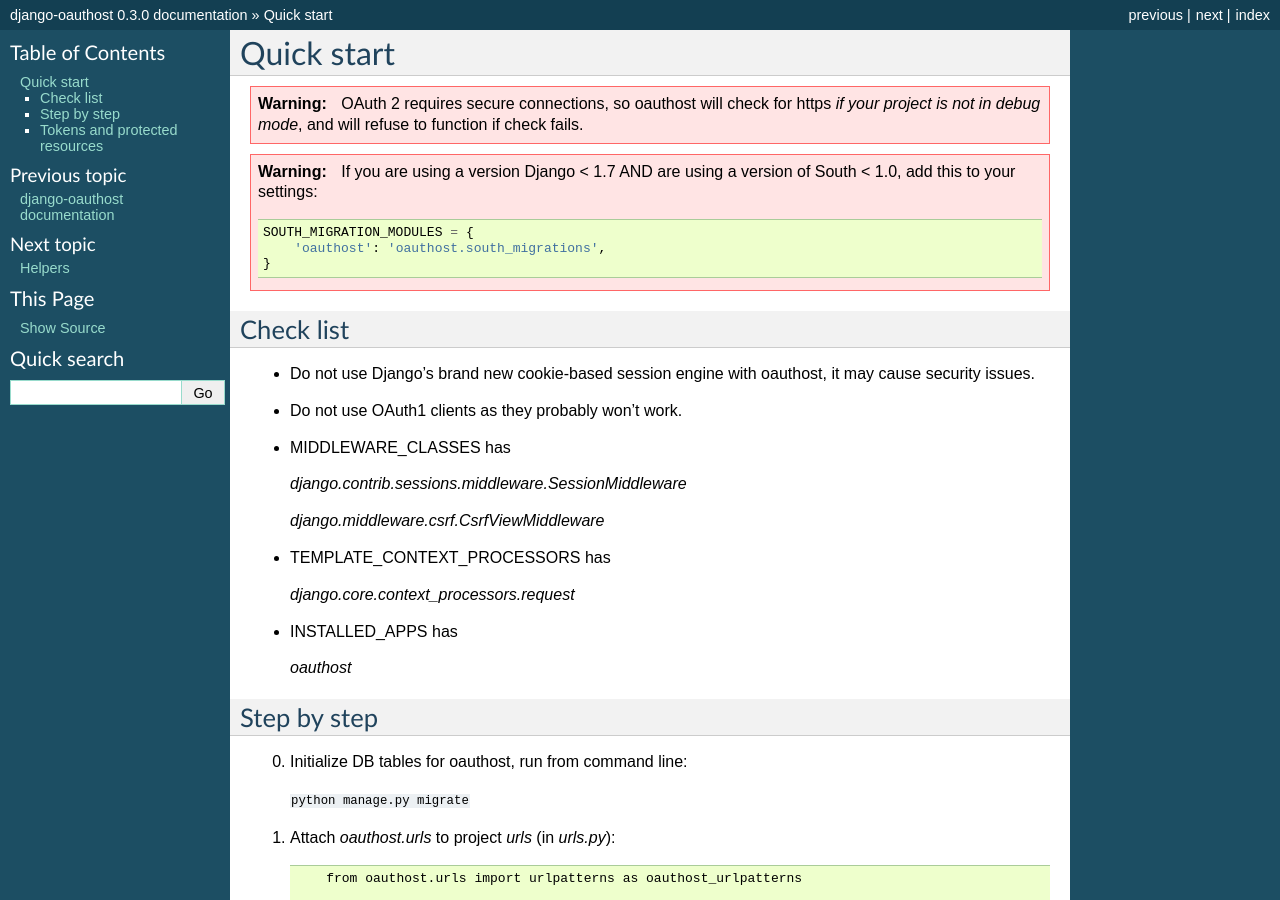
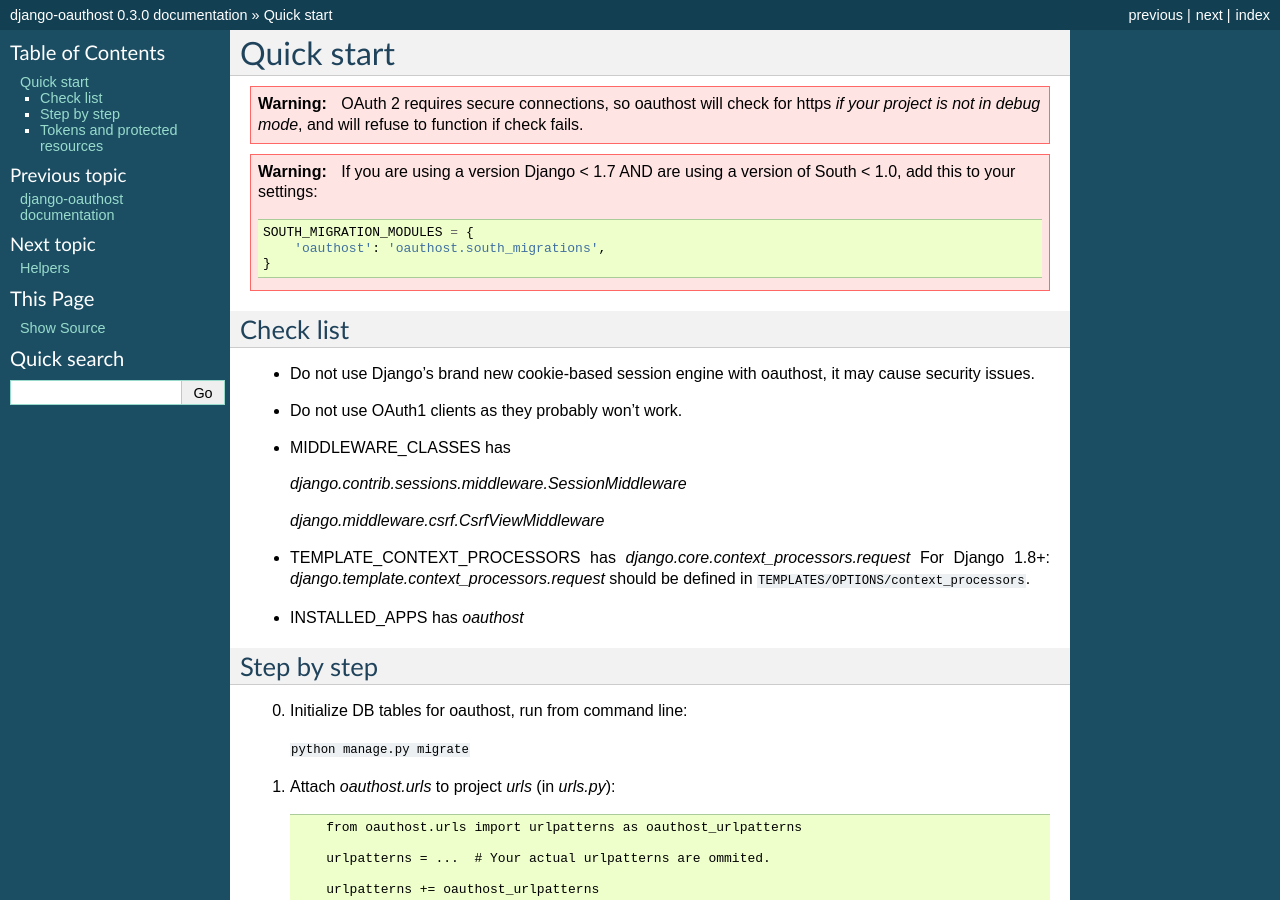
Before and after one commit to idlesign/django-oauthost, a Sphinx documentation site: the page built from docs/source/quickstart.rst, in a window 1280 px wide and 900 px high. Built offline with Sphinx 7.4.7, drawn with Linux system fonts in a browser that asks for light colours.

Commit message:
Updated Quickstart in docs

```diff
--- a/docs/source/quickstart.rst
+++ b/docs/source/quickstart.rst
@@ -30,13 +30,10 @@ Check list
 
   `django.middleware.csrf.CsrfViewMiddleware`
 
-* TEMPLATE_CONTEXT_PROCESSORS has
+* TEMPLATE_CONTEXT_PROCESSORS has `django.core.context_processors.request`
+  For Django 1.8+: `django.template.context_processors.request` should be defined in ``TEMPLATES/OPTIONS/context_processors``.
 
-  `django.core.context_processors.request`
-
-* INSTALLED_APPS has
-
-  `oauthost`
+* INSTALLED_APPS has `oauthost`
 
 
 Step by step
```
